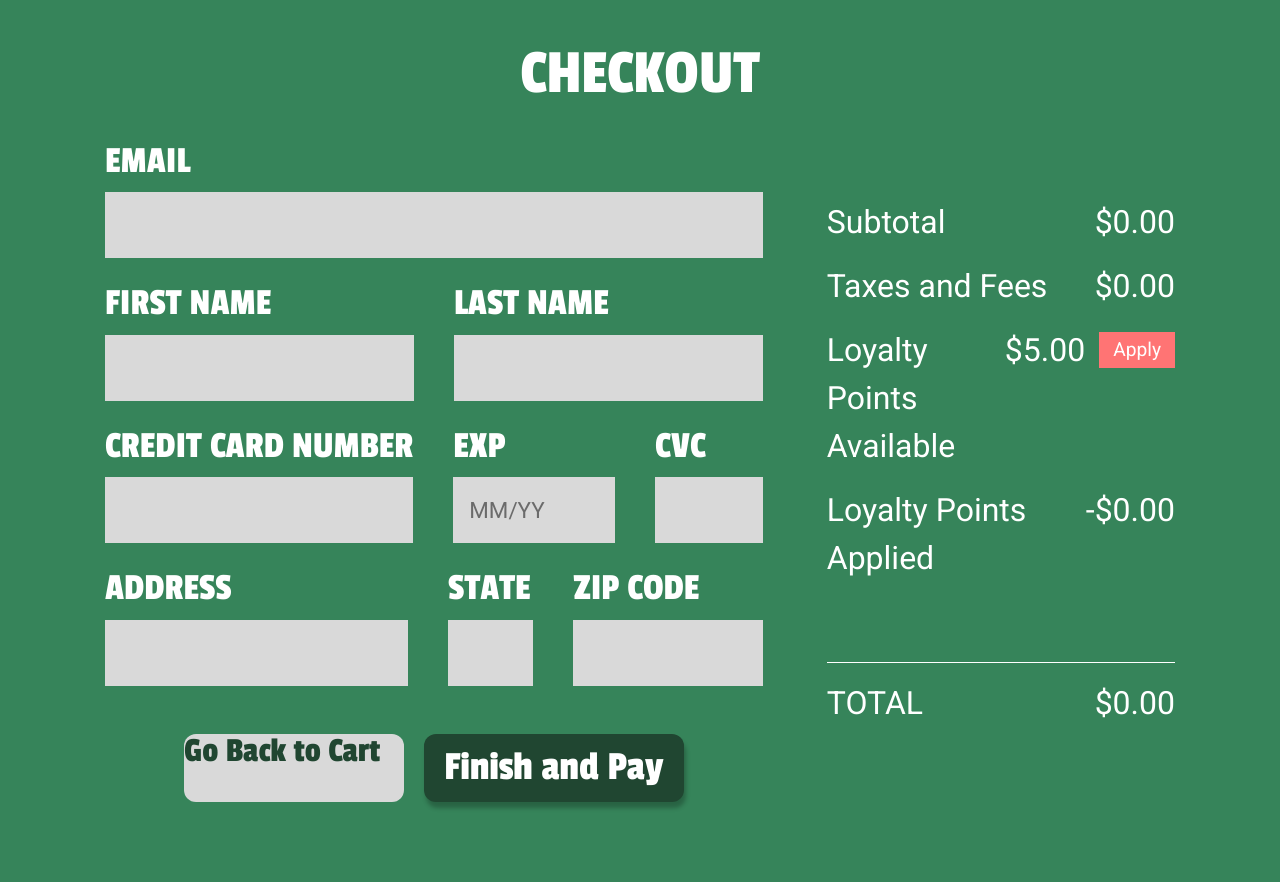
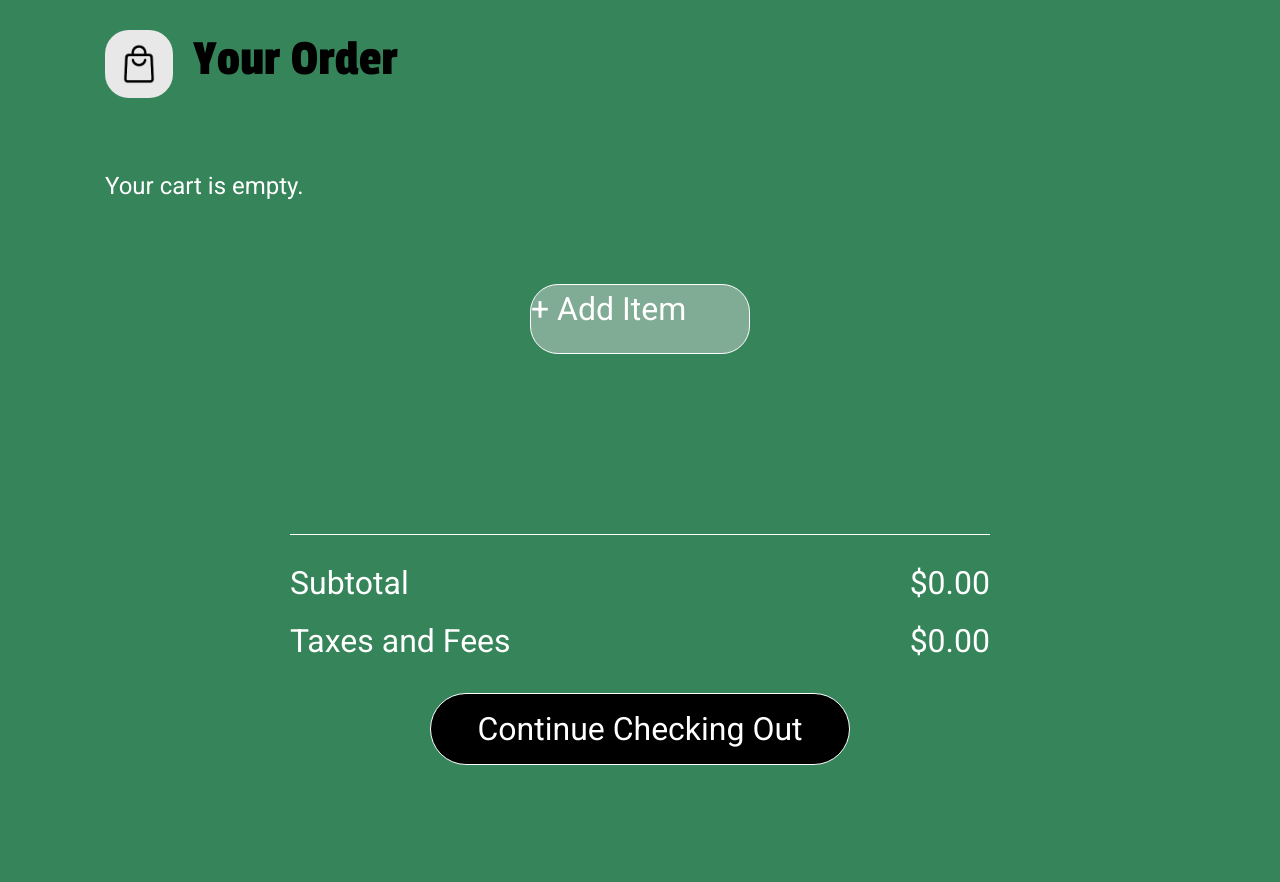
Before and after one commit to UMDBMGT407/S2026_TEAM7, a Python web app: template templates/cart.html in a window 1280 px wide. Shown: the part 120-1002 px from the top of the page. After the commit the page ends 885 px from the top, so only its background shows below. Run offline with Jinja, Linux system fonts and the light colour scheme; the template is opened without the code that fills it, so the values that code supplies are empty.

Commit message:
Update cart.html
flask - edit 2

```diff
--- a/templates/cart.html
+++ b/templates/cart.html
@@ -17,10 +17,11 @@
     a { text-decoration: none; }
   </style>
 
-  <title>Checkout</title>
+  <title>Cart</title>
 </head>
+
 <body>
-  <div class="checkout-page">
+<div class="cart">
   <nav class="navbar navbar-expand-lg gt-nav">
     <div class="container">
       <a class="navbar-brand" href="{{ url_for('home') }}">
@@ -57,265 +58,115 @@
 
         <ul class="navbar-nav auth-nav">
           <li class="nav-item account-actions">
+            {% if user_role == "customer" %}
+              <a class="sign-in-btn account-icon-btn" id="navAccountButton" href="{{ url_for('loyalty_status') }}">
+                <img src="{{ url_for('static', filename='images/profile_head.png') }}" alt="Profile" class="account-icon-image">
+              </a>
+              <a class="sign-out-btn" href="{{ url_for('logout') }}">Sign Out</a>
+
+            {% elif user_role == "staff" %}
+              <a class="sign-in-btn active-signin" id="navAccountButton" href="{{ url_for('staff_page') }}">Staff</a>
+              <a class="sign-out-btn" href="{{ url_for('logout') }}">Sign Out</a>
+
+            {% elif user_role == "admin" %}
+              <a class="sign-in-btn active-signin" id="navAccountButton" href="{{ url_for('admin_page') }}">Admin</a>
+              <a class="sign-out-btn" href="{{ url_for('logout') }}">Sign Out</a>
+
+            {% else %}
               <a class="sign-in-btn active-signin" id="navAccountButton" href="{{ url_for('login') }}">Sign In</a>
-              <a class="sign-out-btn" id="navSignOutButton" href="#" hidden>Sign Out</a>
+            {% endif %}
           </li>
         </ul>
       </div>
     </div>
   </nav>
 
-    <main class="checkout-page">
-      <div class="checkout-container">
-        <h1 class="checkout-title">CHECKOUT</h1>
-
-        <div class="checkout-layout">
-          <section class="checkout-form-section">
-            <form class="checkout-form">
-              <div class="form-group full-width">
-                <label class="checkout-label" for="email">EMAIL</label>
-                <input class="checkout-input" id="email" type="email" name="email" />
+  <div class="cart-content">
+    <div class="cart-header">
+      <div class="cart-bag-icon">
+        <img class="cart-bag-image" src="{{ url_for('static', filename='images/bagbutton0.png') }}" alt="Bag" />
+      </div>
+      <h1 class="your-order">Your Order</h1>
     </div>
 
-              <div class="form-row two-col">
-                <div class="form-group">
-                  <label class="checkout-label" for="firstName">FIRST NAME</label>
-                  <input class="checkout-input" id="firstName" type="text" name="firstName" />
+    <div id="cartItemList" class="cart-item-list"></div>
+
+    <div class="add-item-wrap">
+      <a href="{{ url_for('online_ordering') }}" class="add-item-btn">+ Add Item</a>
     </div>
 
-                <div class="form-group">
-                  <label class="checkout-label" for="lastName">LAST NAME</label>
-                  <input class="checkout-input" id="lastName" type="text" name="lastName" />
+    <div class="cart-summary">
+      <div class="summary-row">
+        <span>Subtotal</span>
+        <span id="subtotalAmount">$0.00</span>
+      </div>
+      <div class="summary-row">
+        <span>Taxes and Fees</span>
+        <span id="taxAmount">$0.00</span>
       </div>
     </div>
 
-              <div class="form-row card-row">
-                <div class="form-group card-number-group">
-                  <label class="checkout-label" for="cardNumber">CREDIT CARD NUMBER</label>
-                  <input class="checkout-input" id="cardNumber" type="text" name="cardNumber" />
+    <div class="checkout-wrap">
+      <a href="{{ url_for('checkout') }}" class="checkout-btn">Continue Checking Out</a>
     </div>
-
-                <div class="form-group exp-group">
-                  <label class="checkout-label" for="exp">EXP</label>
-                  <input
-                    class="checkout-input"
-                    id="exp"
-                    type="text"
-                    name="exp"
-                    placeholder="MM/YY"
-                    maxlength="5"
-                  />
-                </div>
-
-                <div class="form-group cvc-group">
-                  <label class="checkout-label" for="cvc">CVC</label>
-                  <input class="checkout-input" id="cvc" type="text" name="cvc" />
   </div>
 </div>
 
-              <div class="form-row address-row">
-                <div class="form-group address-group">
-                  <label class="checkout-label" for="address">ADDRESS</label>
-                  <input class="checkout-input" id="address" type="text" name="address" />
-                </div>
+<script>
+  const cartItemList = document.getElementById("cartItemList");
+  const subtotalAmount = document.getElementById("subtotalAmount");
+  const taxAmount = document.getElementById("taxAmount");
 
-                <div class="form-group state-group">
-                  <label class="checkout-label" for="state">STATE</label>
-                  <input class="checkout-input" id="state" type="text" name="state" />
-                </div>
+  let cart = JSON.parse(localStorage.getItem("cart")) || [];
 
-                <div class="form-group zip-group">
-                  <label class="checkout-label" for="zipCode">ZIP CODE</label>
-                  <input class="checkout-input" id="zipCode" type="text" name="zipCode" />
+  function renderCart() {
+    cartItemList.innerHTML = "";
+    let subtotal = 0;
+
+    if (cart.length === 0) {
+      cartItemList.innerHTML = `<div class="cart-empty-message">Your cart is empty.</div>`;
+      subtotalAmount.textContent = "$0.00";
+      taxAmount.textContent = "$0.00";
+      return;
+    }
+
+    cart.forEach((item, index) => {
+      const lineTotal = item.price * item.quantity;
+      subtotal += lineTotal;
+
+      const itemRow = document.createElement("div");
+      itemRow.className = "cart-item-row";
+
+      itemRow.innerHTML = `
+        <div class="item-left">
+          <span class="item-qty">${item.quantity}</span>
+          <div class="item-info">
+            <div class="item-name">${item.name}</div>
+            <button class="remove-btn" type="button" data-index="${index}">Remove</button>
           </div>
         </div>
+        <div class="item-price">$${lineTotal.toFixed(2)}</div>
+      `;
 
-              <div class="pay-button-wrap">
-                <a href="{{ url_for('cart') }}" class="back-to-cart-btn">Go Back to Cart</a>
-                <button class="finish-pay-btn" type="button">Finish and Pay</button>
-              </div>
-            </form>
-          </section>
-
-          <aside class="checkout-summary">
-            <div class="summary-row">
-              <span>Subtotal</span>
-              <span id="checkoutSubtotal">$0.00</span>
-            </div>
-
-            <div class="summary-row">
-              <span>Taxes and Fees</span>
-              <span id="checkoutTax">$0.00</span>
-            </div>
-
-            <div class="summary-row loyalty-row">
-              <span>Loyalty Points Available</span>
-              <div class="loyalty-inline">
-                <span id="loyaltyAvailable">$5.00</span>
-                <button class="apply-btn" type="button">Apply</button>
-              </div>
-            </div>
-
-            <div class="summary-row">
-              <span>Loyalty Points Applied</span>
-              <span id="loyaltyApplied">-$0.00</span>
-            </div>
-
-            <div class="summary-divider"></div>
-
-            <div class="summary-row total-row">
-              <span>TOTAL</span>
-              <span id="checkoutTotal">$0.00</span>
-            </div>
-          </aside>
-        </div>
-      </div>
-    </main>
-  </div>
-
-  <script>
-    const subtotalEl = document.getElementById("checkoutSubtotal");
-    const taxEl = document.getElementById("checkoutTax");
-    const totalEl = document.getElementById("checkoutTotal");
-    const loyaltyAvailableEl = document.getElementById("loyaltyAvailable");
-    const loyaltyAppliedEl = document.getElementById("loyaltyApplied");
-    const applyBtn = document.querySelector(".apply-btn");
-
-    const cart = JSON.parse(localStorage.getItem("cart")) || [];
-
-    const subtotal = cart.reduce((sum, item) => {
-      return sum + (item.price * item.quantity);
-    }, 0);
+      cartItemList.appendChild(itemRow);
+    });
 
     const tax = subtotal * 0.06;
 
-    let loyaltyAvailable = 5.00;
-    let loyaltyApplied = 0;
+    subtotalAmount.textContent = `$${subtotal.toFixed(2)}`;
+    taxAmount.textContent = `$${tax.toFixed(2)}`;
 
-    function renderTotals() {
-      subtotalEl.textContent = `$${subtotal.toFixed(2)}`;
-      taxEl.textContent = `$${tax.toFixed(2)}`;
-      loyaltyAvailableEl.textContent = `$${loyaltyAvailable.toFixed(2)}`;
-      loyaltyAppliedEl.textContent = `-$${loyaltyApplied.toFixed(2)}`;
-
-      const total = Math.max(0, subtotal + tax - loyaltyApplied);
-      totalEl.textContent = `$${total.toFixed(2)}`;
+    document.querySelectorAll(".remove-btn").forEach((button) => {
+      button.addEventListener("click", function () {
+        const index = Number(this.dataset.index);
+        cart.splice(index, 1);
+        localStorage.setItem("cart", JSON.stringify(cart));
+        renderCart();
+      });
+    });
   }
 
-    applyBtn.addEventListener("click", function () {
-      if (loyaltyApplied === 0) {
-        loyaltyApplied = Math.min(loyaltyAvailable, subtotal + tax);
-      } else {
-        loyaltyApplied = 0;
-      }
-
-      renderTotals();
-    });
-
-    renderTotals();
-  </script>
-
-  <script>
-    const finishPayBtn = document.querySelector(".finish-pay-btn");
-
-    const emailInput = document.getElementById("email");
-    const firstNameInput = document.getElementById("firstName");
-    const lastNameInput = document.getElementById("lastName");
-    const cardNumberInput = document.getElementById("cardNumber");
-    const expInput = document.getElementById("exp");
-    const cvcInput = document.getElementById("cvc");
-    const addressInput = document.getElementById("address");
-    const stateInput = document.getElementById("state");
-    const zipCodeInput = document.getElementById("zipCode");
-
-    expInput.addEventListener("input", function () {
-      let value = this.value.replace(/\D/g, "");
-
-      if (value.length > 4) {
-        value = value.slice(0, 4);
-      }
-
-      if (value.length >= 3) {
-        value = value.slice(0, 2) + "/" + value.slice(2);
-      }
-
-      this.value = value;
-    });
-
-    function clearCheckoutForm() {
-      emailInput.value = "";
-      firstNameInput.value = "";
-      lastNameInput.value = "";
-      cardNumberInput.value = "";
-      expInput.value = "";
-      cvcInput.value = "";
-      addressInput.value = "";
-      stateInput.value = "";
-      zipCodeInput.value = "";
-    }
-
-    finishPayBtn.addEventListener("click", function () {
-      if (
-        !emailInput.value.trim() ||
-        !firstNameInput.value.trim() ||
-        !lastNameInput.value.trim() ||
-        !cardNumberInput.value.trim() ||
-        !expInput.value.trim() ||
-        !cvcInput.value.trim() ||
-        !addressInput.value.trim() ||
-        !stateInput.value.trim() ||
-        !zipCodeInput.value.trim()
-      ) {
-        alert("Please fill out all checkout fields.");
-        return;
-      }
-
-      alert("Payment successful");
-
-      clearCheckoutForm();
-
-      localStorage.removeItem("cart");
-      localStorage.setItem("cart", JSON.stringify([]));
-
-      window.location.href = "{{ url_for('online_ordering') }}";
-    });
-  </script>
-
-  <script>
-    const navAccountButton = document.getElementById("navAccountButton");
-    const navSignOutButton = document.getElementById("navSignOutButton");
-    const userRole = localStorage.getItem("userRole");
-
-    if (navAccountButton && userRole === "customer") {
-      navAccountButton.href = "{{ url_for('loyalty_status') }}";
-      navAccountButton.classList.add("account-icon-btn");
-      navAccountButton.classList.remove("active-signin");
-      navAccountButton.innerHTML = '<img src="{{ url_for("static", filename="images/profile_head.png") }}" alt="Profile" class="account-icon-image">';
-      navAccountButton.setAttribute("aria-label", "Loyalty account");
-      navAccountButton.setAttribute("title", "Loyalty account");
-
-      if (navSignOutButton) {
-        navSignOutButton.hidden = false;
-
-        navSignOutButton.addEventListener("click", function (e) {
-          e.preventDefault();
-          localStorage.removeItem("userRole");
-          localStorage.removeItem("username");
-          window.location.replace("{{ url_for('login') }}");
-        });
-      }
-    } else if (navAccountButton) {
-      navAccountButton.href = "{{ url_for('login') }}";
-      navAccountButton.classList.remove("account-icon-btn");
-      navAccountButton.classList.add("active-signin");
-      navAccountButton.innerHTML = "Sign In";
-      navAccountButton.setAttribute("aria-label", "Sign In");
-      navAccountButton.setAttribute("title", "Sign In");
-
-      if (navSignOutButton) {
-        navSignOutButton.hidden = true;
-      }
-    }
+  renderCart();
 </script>
 
 <script src="https://cdn.jsdelivr.net/npm/bootstrap@5.3.0/dist/js/bootstrap.bundle.min.js"></script>
```
Lines whose indentation alone changed are shown as unchanged.
